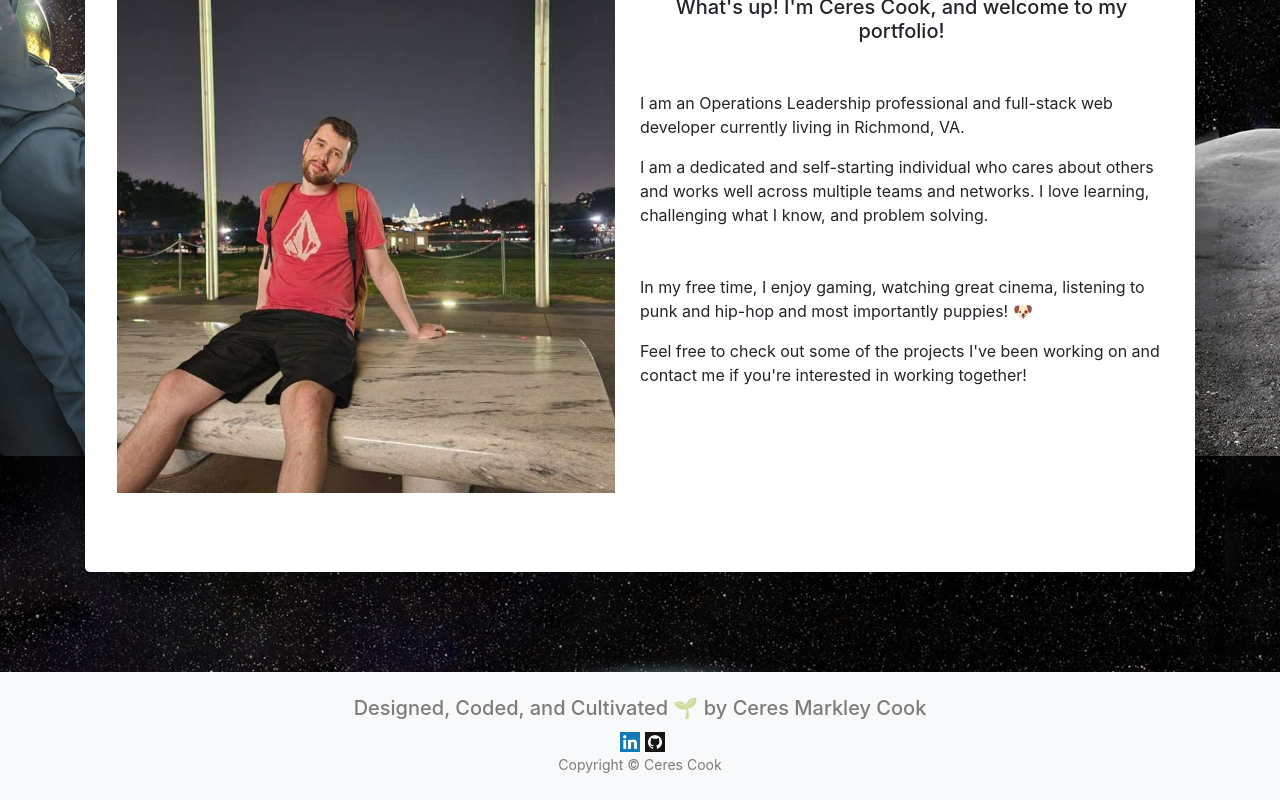
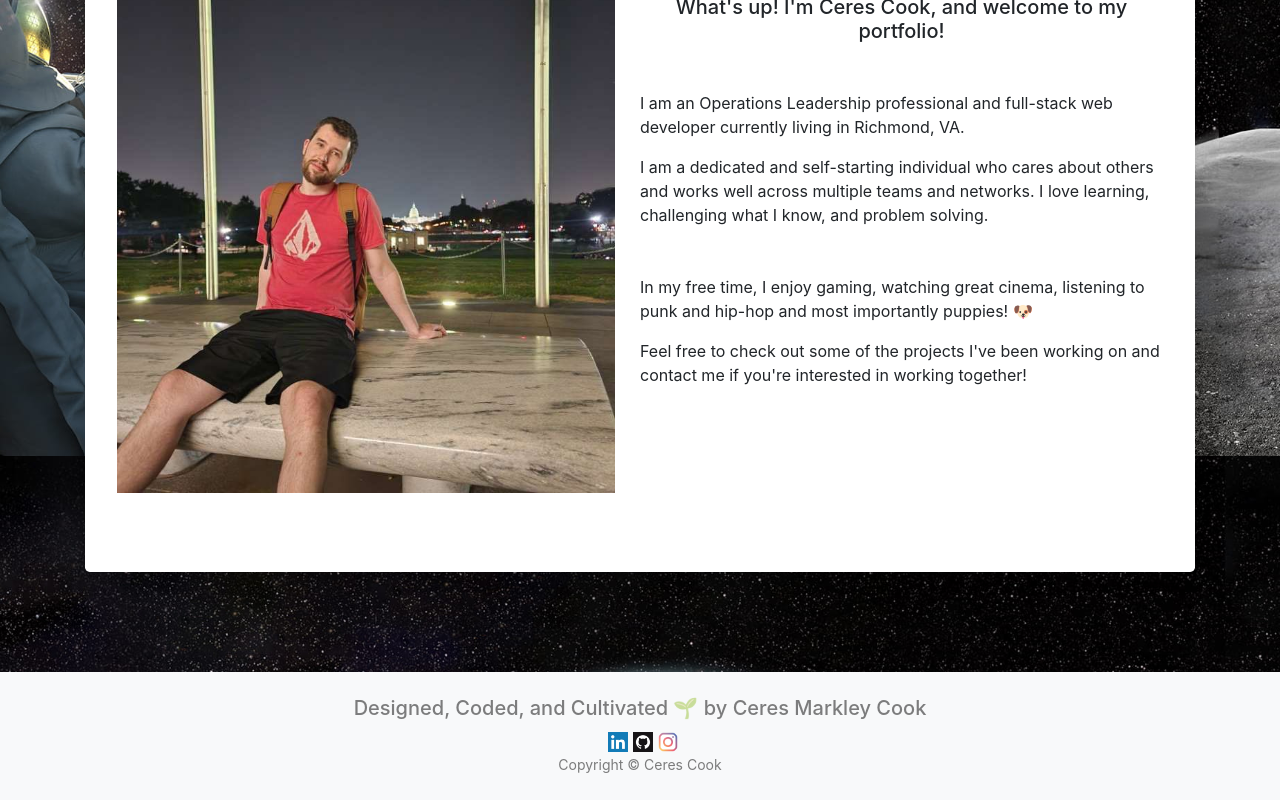
Before and after one commit to ceresmarkley/ceres-react-portfolio, a React (Create React App) app: page /#/ in a window 1280 px wide. Shown: the part 344-1144 px from the top of the page. Built offline with nearby package versions, Linux system fonts and the light colour scheme.

Commit message:
added instagram icon to footer with link to insta profile for final grade requirement.

```diff
--- a/src/components/Footer.jsx
+++ b/src/components/Footer.jsx
@@ -1,6 +1,7 @@
 import React from 'react';
 import linkedin from '../assets/linkedin-01.png';
 import github from '../assets/github-01.png';
+import instagram from '../assets/instagram-01.png';
 
 const styles = {
     footer: {
@@ -46,6 +47,17 @@ const Footer = () => (
                     style={styles.icon} />
             </a>
 
+            <a
+                href="https://www.instagram.com/ceresmarkley/"
+                rel="noreferrer"
+                target="_blank">
+
+                <img
+                    src={instagram}
+                    alt="instagram"
+                    style={styles.icon} />
+            </a>
+
             <br />
 
             <small>
```
Also changed, not shown: src/assets/instagram-01.png (added).
